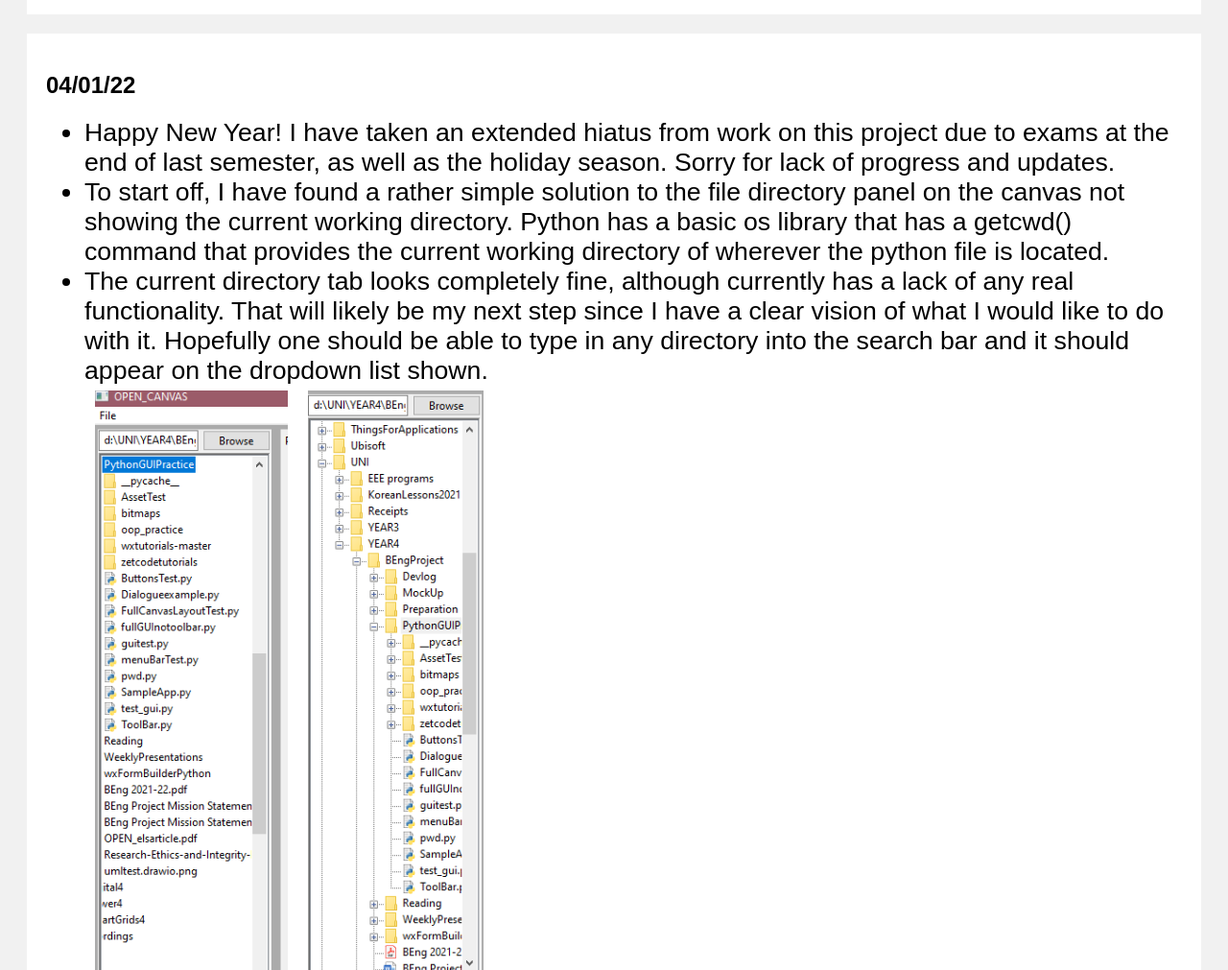
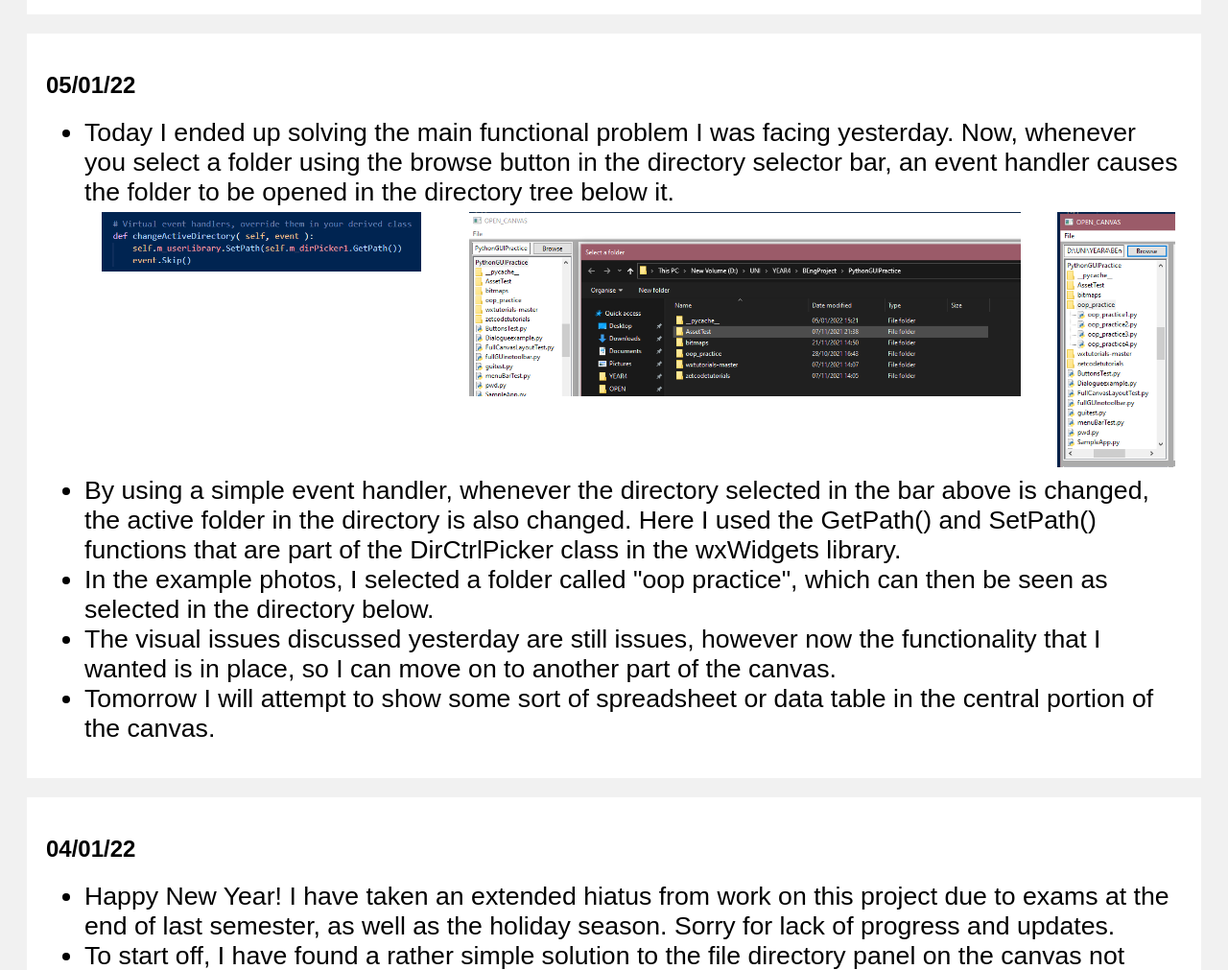
Before and after one commit to gregorjmathieson/OPEN_GUI_Devlog, a plain HTML site: page index.html in a window 1280 px wide. Shown: the part 273-1284 px from the top of the page at 96% size. Drawn offline with Linux system fonts and the light colour scheme.

Commit message:
Jan 5th Update

```diff
--- a/index.html
+++ b/index.html
@@ -21,6 +21,23 @@
                 </ul>
             </div>
         </div> -->
+        <div class="row">
+            <div class="card">
+                <h2>05/01/22</h2>
+                <ul>
+                    <li>Today I ended up solving the main functional problem I was facing yesterday. Now, whenever you select a folder using the browse button in the directory selector bar, an event handler causes the folder to be opened in the directory tree below it.</li>
+                    <div id="album">
+                        <a href="IMAGES/GetSetPath/code.PNG" data-lightbox="getsetpath"><img class="images" src="IMAGES/GetSetPath/code.PNG"></img></a>
+                        <a href="IMAGES/GetSetPath/openfolder.PNG" data-lightbox="getsetpath"><img class="images" src="IMAGES/GetSetPath/openfolder.PNG"></img></a>
+                        <a href="IMAGES/GetSetPath/oop.PNG" data-lightbox="getsetpath"><img class="images" src="IMAGES/GetSetPath/oop.PNG"></img></a>
+                    </div>
+                    <li>By using a simple event handler, whenever the directory selected in the bar above is changed, the active folder in the directory is also changed. Here I used the GetPath() and SetPath() functions that are part of the DirCtrlPicker class in the wxWidgets library.</li>
+                    <li>In the example photos, I selected a folder called "oop practice", which can then be seen as selected in the directory below.</li>
+                    <li>The visual issues discussed yesterday are still issues, however now the functionality that I wanted is in place, so I can move on to another part of the canvas.</li>
+                    <li>Tomorrow I will attempt to show some sort of spreadsheet or data table in the central portion of the canvas.</li>
+                </ul>
+            </div>
+        </div>
         <div class="row">
             <div class="card">
                 <h2>04/01/22</h2>
```
Also changed, not shown: IMAGES/GetSetPath/code.PNG (added), IMAGES/GetSetPath/oop.PNG (added), IMAGES/GetSetPath/openfolder.PNG (added).
